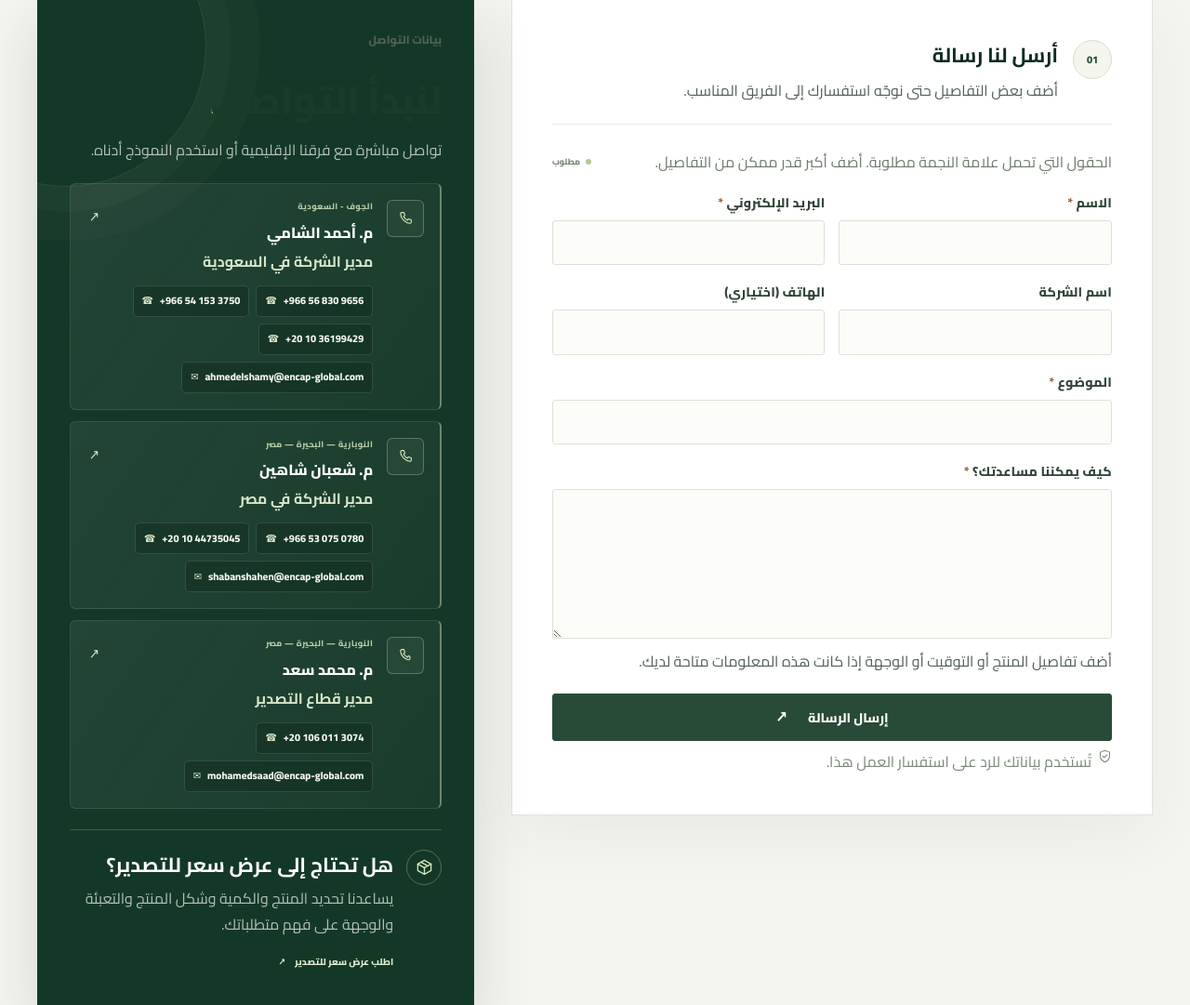
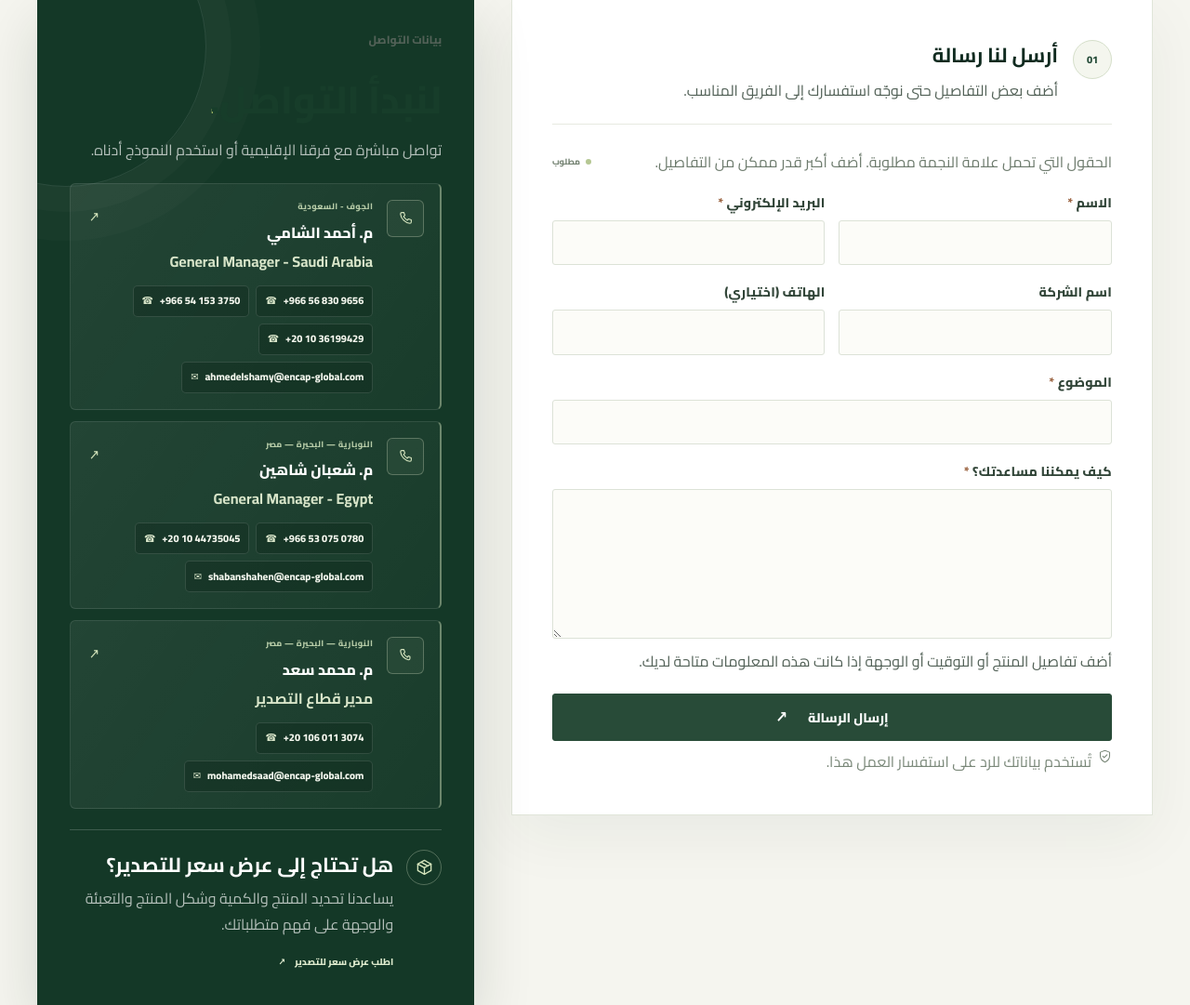
Before and after one commit to mazensabry2712/encap, a Laravel app: page /ar/contact in a window 1280 px wide. Shown: the part 1080-2161 px from the top of the page at 93% size. Run offline with Laravel 12, Linux system fonts and the light colour scheme; data comes from the database, SQL or seed files in the repository; data that the repository does not hold is empty.

Commit message:
Update regional general manager titles

```diff
--- a/resources/views/website/contact.blade.php
+++ b/resources/views/website/contact.blade.php
@@ -186,7 +186,7 @@
                             <div class="encap-contact-person-content">
                                 <span class="encap-contact-person-location">{{ __('Aljouf - Saudia') }}</span>
                                 <p class="encap-contact-person-name">{{ __('Eng.') }} {{ $locale === 'ar' ? 'أحمد الشامي' : 'Ahmed Elshamy' }}</p>
-                                <p class="encap-contact-person-role">{{ __('Company Manager in Saudi Arabia') }}</p>
+                                <p class="encap-contact-person-role">{{ __('General Manager - Saudi Arabia') }}</p>
                                 <div class="encap-contact-phone-list">
                                     <a href="tel:+966568309656" dir="ltr">+966 56 830 9656</a>
                                     <a href="tel:+966541533750" dir="ltr">+966 54 153 3750</a>
@@ -201,7 +201,7 @@
                             <div class="encap-contact-person-content">
                                 <span class="encap-contact-person-location">{{ __('Nubaria — Beheira, Egypt') }}</span>
                                 <p class="encap-contact-person-name">{{ __('Eng.') }} {{ $locale === 'ar' ? 'شعبان شاهين' : 'Shaban Shahen' }}</p>
-                                <p class="encap-contact-person-role">{{ __('Company Manager in Egypt') }}</p>
+                                <p class="encap-contact-person-role">{{ __('General Manager - Egypt') }}</p>
                                 <div class="encap-contact-phone-list">
                                     <a href="tel:+966530750780" dir="ltr">+966 53 075 0780</a>
                                     <a href="tel:+201044735045" dir="ltr">+20 10 44735045</a>
```
